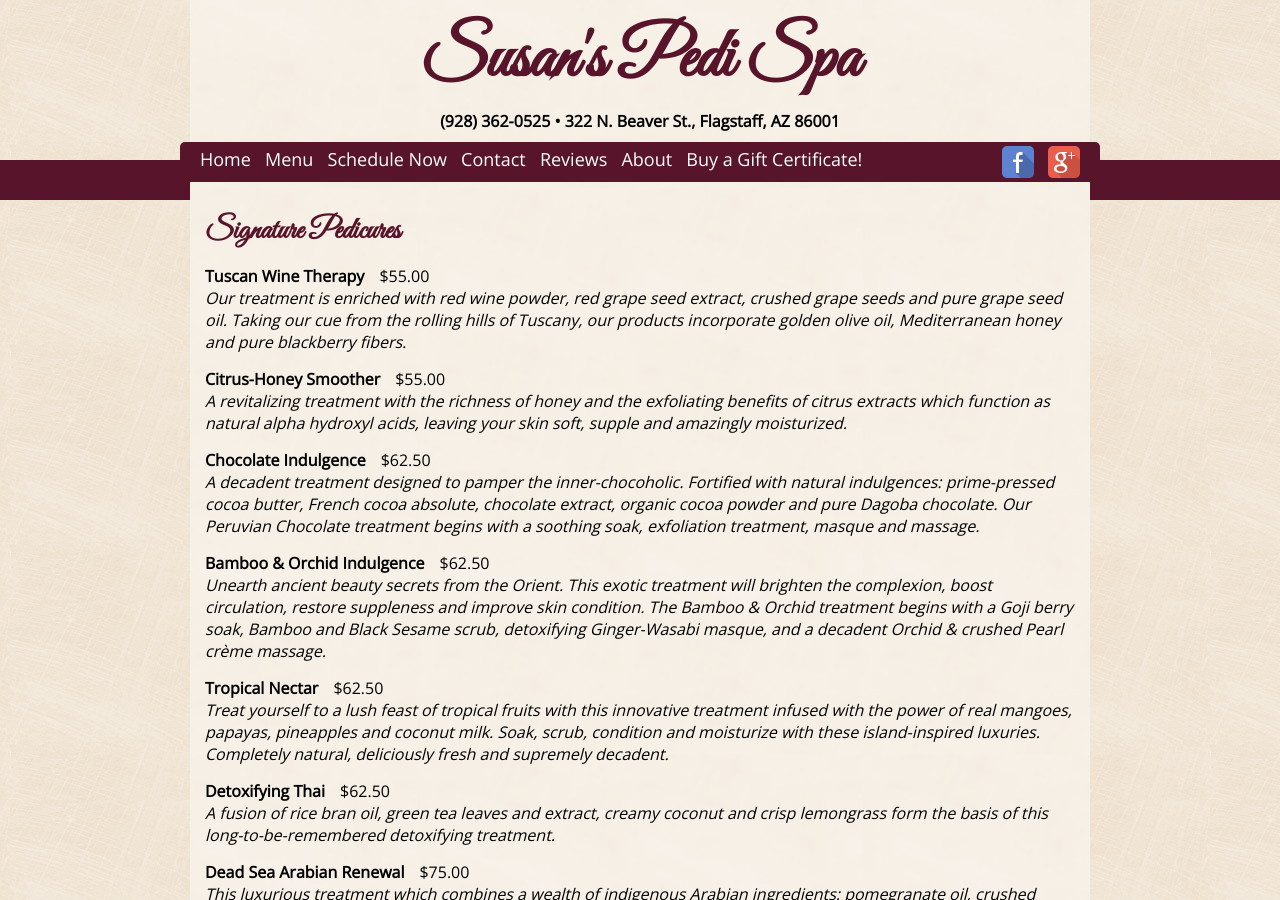
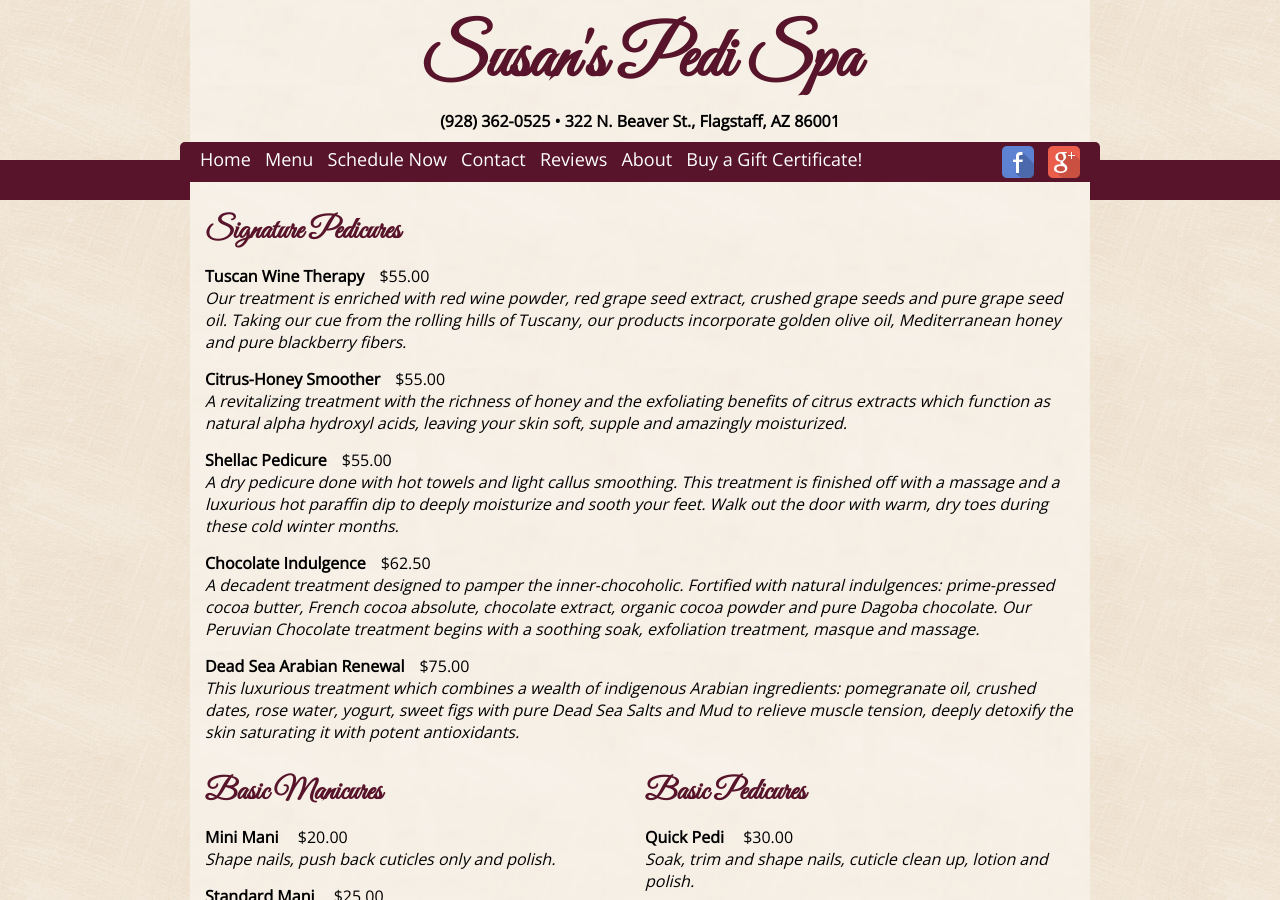
Before and after one commit to susanspedispa/susanspedispa.github.io, a Jekyll site: the page built from menu.html, in a window 1280 px wide and 900 px high. Built offline with Jekyll 4.4.1, drawn with Linux system fonts in a browser that asks for light colours.

Commit message:
Update menu.html

```diff
--- a/_includes/menu.html
+++ b/_includes/menu.html
@@ -10,20 +10,12 @@
 <div class="treatmentDescription">A revitalizing treatment with the richness of honey and the exfoliating benefits of citrus extracts which function as natural alpha hydroxyl acids, leaving your skin soft, supple and amazingly moisturized.</div>
 </div>
 <div class="treatment">
+<span class="treatmentName">Shellac Pedicure</span><span class="treatmentPrice">$55.00 </span>
+<div class="treatmentDescription">A dry pedicure done with hot towels and light callus smoothing. This treatment is finished off with a massage and a luxurious hot paraffin dip to deeply moisturize and sooth your feet. Walk out the door with warm, dry toes during these cold winter months.  </div>
+</div>
+<div class="treatment">
 <span class="treatmentName">Chocolate Indulgence</span><span class="treatmentPrice">$62.50 </span>
 <div class="treatmentDescription">A decadent treatment designed to pamper the inner-chocoholic. Fortified with natural indulgences: prime-pressed cocoa butter, French cocoa absolute, chocolate extract, organic cocoa powder and pure Dagoba chocolate. Our Peruvian  Chocolate treatment begins with a soothing soak, exfoliation treatment, masque and massage.  </div>
-</div>
-<div class="treatment">
-<span class="treatmentName">Bamboo & Orchid Indulgence</span><span class="treatmentPrice">$62.50 </span>
-<div class="treatmentDescription">Unearth ancient beauty secrets from the Orient. This exotic treatment will brighten the complexion, boost circulation, restore suppleness and improve skin condition. The Bamboo & Orchid treatment begins with a Goji berry soak, Bamboo and Black Sesame scrub, detoxifying Ginger-Wasabi masque, and a decadent Orchid & crushed Pearl crème massage.</div>
-</div>
-<div class="treatment">
-<span class="treatmentName">Tropical Nectar</span><span class="treatmentPrice">$62.50 </span>
-<div class="treatmentDescription">Treat yourself to a lush feast of tropical fruits with this innovative treatment infused with the power of real mangoes, papayas, pineapples and coconut milk. Soak, scrub, condition and moisturize with these island-inspired luxuries. Completely natural, deliciously fresh and supremely decadent.</div>
-</div>
-<div class="treatment">
-<span class="treatmentName">Detoxifying Thai</span><span class="treatmentPrice">$62.50 </span>
-<div class="treatmentDescription">A fusion of rice bran oil, green tea leaves and extract, creamy coconut and crisp lemongrass form the basis of this long-to-be-remembered detoxifying treatment.</div>
 </div>
 <div class="treatment">
 <span class="treatmentName">Dead Sea Arabian Renewal</span><span class="treatmentPrice">$75.00</span>
```
